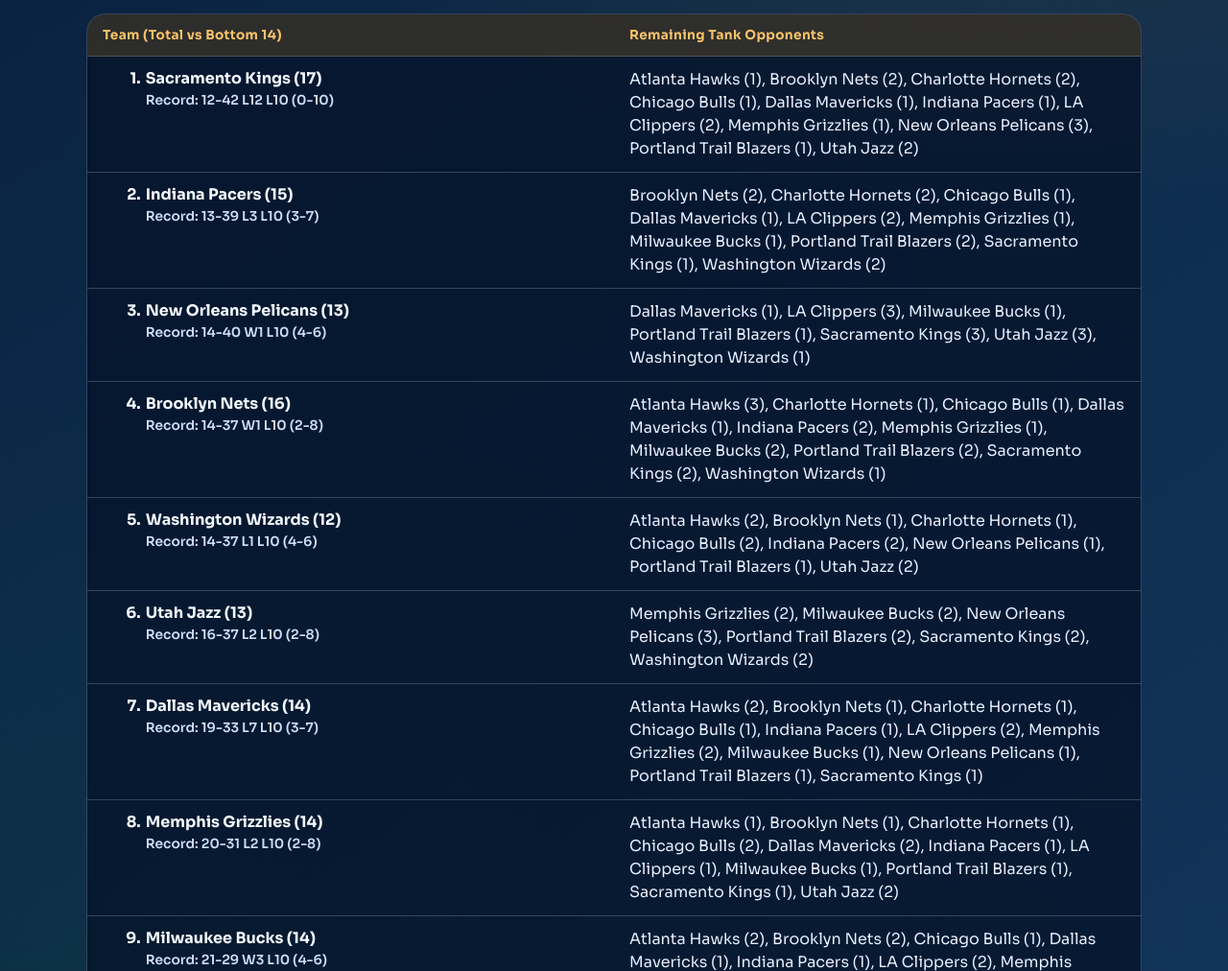
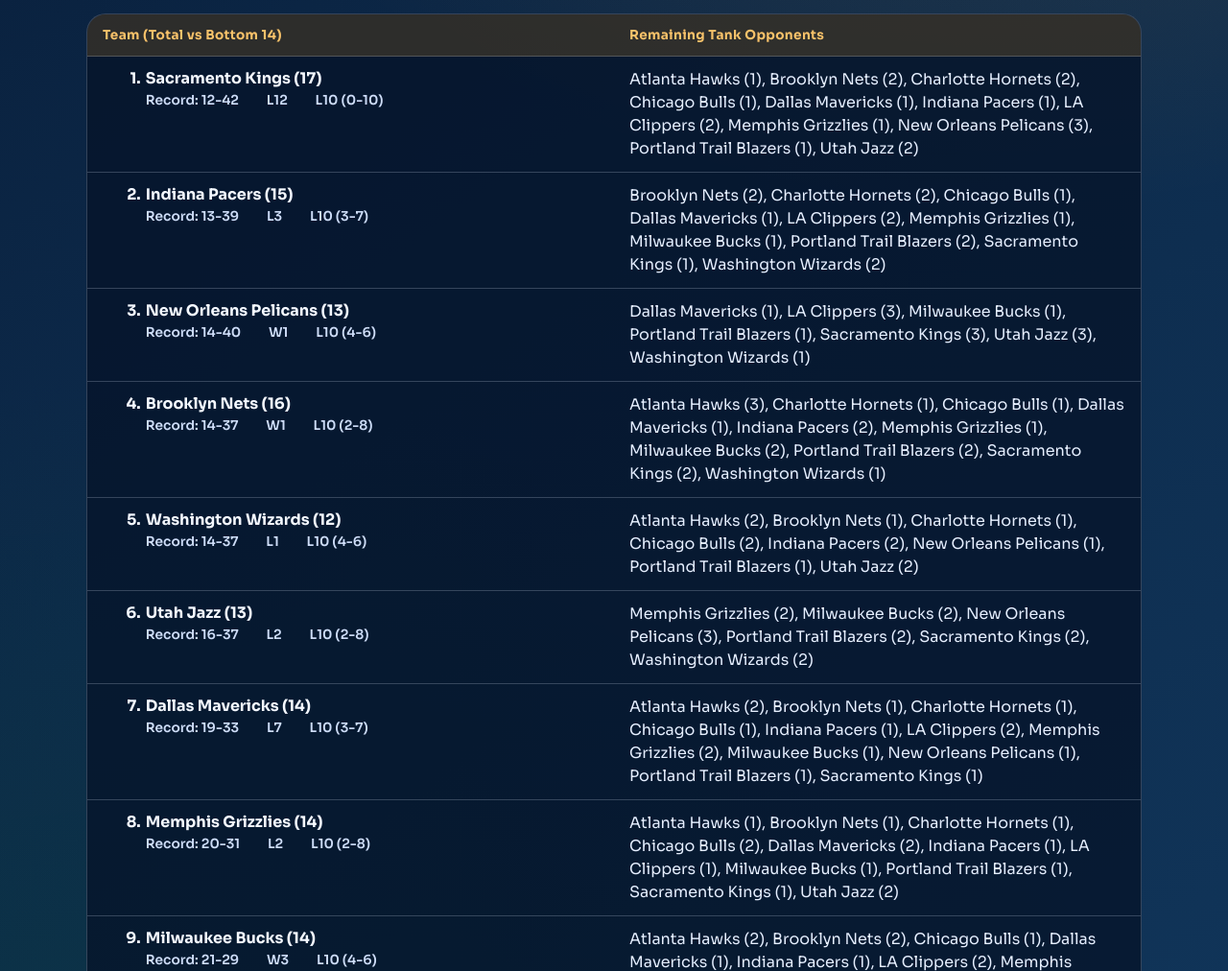
Before and after one commit to gmikenielsen/RaceToTank, a website: page public/index.html in a window 1280 px wide. Shown: the part 1024-2036 px from the top of the page at 96% size. Drawn offline with Linux system fonts and the light colour scheme.

Commit message:
Increase spacing between record, streak, and L10

```diff
--- a/public/app.js
+++ b/public/app.js
@@ -99,13 +99,22 @@
   return `${match[1]}-${match[2]}`;
 }
 
-function resolveRecordLine(row) {
-  const parts = [`Record: ${resolveRecordText(row)}`];
+function buildRecordLineHtml(row) {
+  const record = escapeHtml(resolveRecordText(row));
   const streak = resolveStreakText(row);
   const last10 = resolveLast10Text(row);
-  if (streak) parts.push(streak);
-  if (last10) parts.push(`L10 (${last10})`);
-  return parts.join('   ');
+
+  const parts = [`<span class="record-item record-main">Record: ${record}</span>`];
+
+  if (streak) {
+    parts.push(`<span class="record-item record-streak">${escapeHtml(streak)}</span>`);
+  }
+
+  if (last10) {
+    parts.push(`<span class="record-item record-l10">L10 (${escapeHtml(last10)})</span>`);
+  }
+
+  return parts.join('');
 }
 
 function formatLoadStatus(rowsCount, generatedAt, refreshStatus) {
@@ -176,7 +185,7 @@
     .map((row, index) => {
       const rank = escapeHtml(String(index + 1));
       const teamName = escapeHtml(resolveTeamDisplay(row));
-      const recordLine = escapeHtml(resolveRecordLine(row));
+      const recordLine = buildRecordLineHtml(row);
       const opponents = escapeHtml(row.opponentsText || 'None');
       return `<tr><td class="team"><div class="team-main"><span class="team-rank">${rank}.</span><span class="team-name">${teamName}</span></div><div class="team-record">${recordLine}</div></td><td class="opponents">${opponents}</td></tr>`;
     })
@@ -186,7 +195,7 @@
     .map((row, index) => {
       const rank = escapeHtml(String(index + 1));
       const teamName = escapeHtml(resolveTeamDisplay(row));
-      const recordLine = escapeHtml(resolveRecordLine(row));
+      const recordLine = buildRecordLineHtml(row);
       const opponents = escapeHtml(row.opponentsText || 'None');
       return `<article class="card"><div class="team"><div class="team-main"><span class="team-rank">${rank}.</span><span class="team-name">${teamName}</span></div><div class="team-record">${recordLine}</div></div><div class="opponents">${opponents}</div></article>`;
     })
--- a/public/index.html
+++ b/public/index.html
@@ -195,9 +195,17 @@
         color: #cddcf7;
         font-size: 0.86rem;
         font-weight: 600;
-        white-space: nowrap;
+        display: flex;
+        align-items: baseline;
+        flex-wrap: nowrap;
+        column-gap: 1.8rem;
+        row-gap: 0.2rem;
         overflow: hidden;
         text-overflow: ellipsis;
+      }
+
+      .team-record .record-item {
+        white-space: nowrap;
       }
 
       .opponents {
@@ -299,6 +307,9 @@
           white-space: normal;
           overflow: visible;
           text-overflow: clip;
+          flex-wrap: wrap;
+          column-gap: 1.8rem;
+          row-gap: 0.28rem;
         }
 
         .card .opponents {
```
